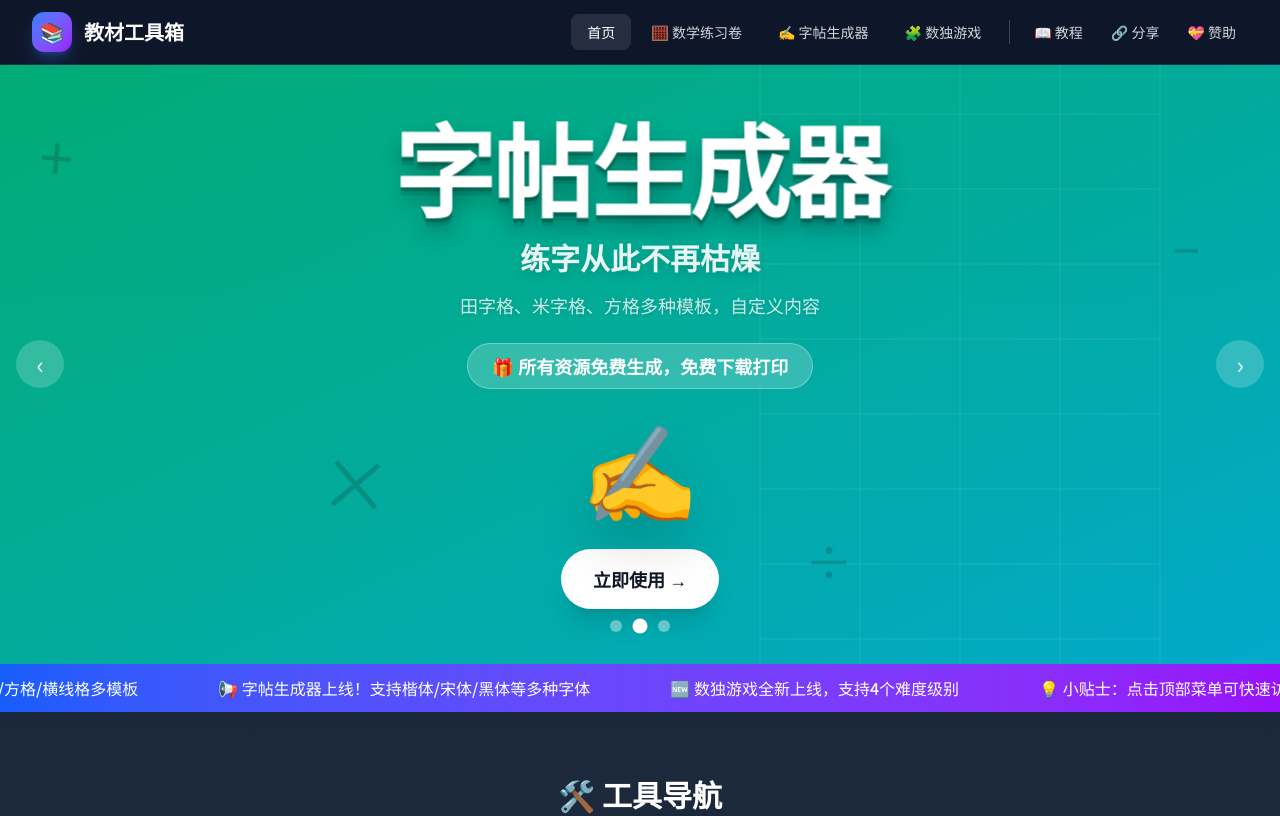
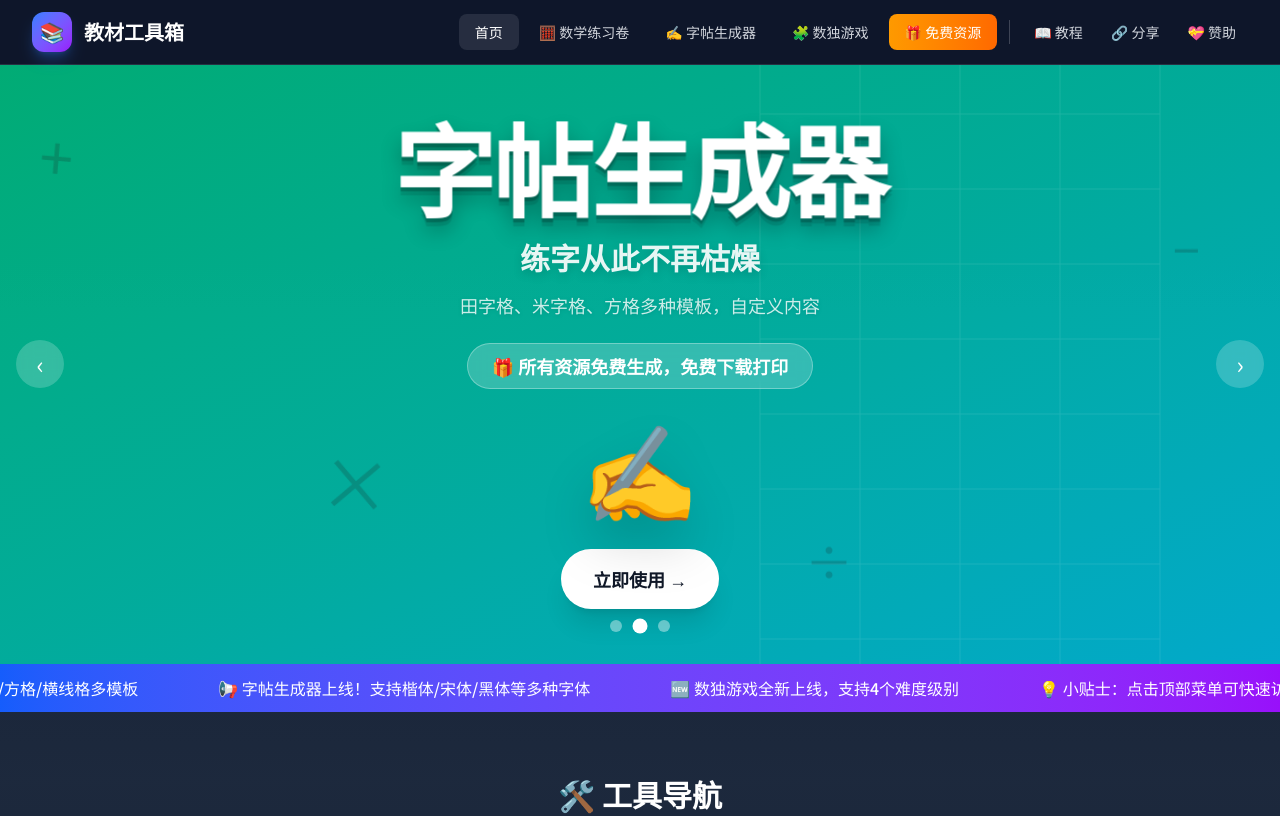
Before and after one commit to jm6-lang/math-worksheet, a Next.js app: page / in a window 1280 px wide. Shown: the top 816 px of the page. Built offline with nearby package versions, Linux system fonts and the light colour scheme.

Commit message:
feat: add free resources page + nav button

```diff
--- a/app/page.tsx
+++ b/app/page.tsx
@@ -152,6 +152,9 @@ export default function HomePage() {
               <a href="/tools/sudoku" className="px-4 py-2 text-sm text-gray-300 hover:text-white hover:bg-white/10 rounded-lg transition-colors">
                 🧩 数独游戏
               </a>
+              <a href="/resources" className="px-4 py-2 text-sm bg-gradient-to-r from-amber-500 to-orange-500 text-white rounded-lg font-medium hover:from-amber-600 hover:to-orange-600 transition-colors">
+                🎁 免费资源
+              </a>
               <div className="w-px h-6 bg-white/20 mx-2"></div>
               <button onClick={() => setShowTutorial(true)} className="px-3 py-2 text-sm text-gray-300 hover:text-white hover:bg-white/10 rounded-lg transition-colors">
                 📖 教程
@@ -199,6 +202,7 @@ export default function HomePage() {
             <a href="/tools/math-worksheet" className="block px-4 py-2 text-gray-300 hover:text-white hover:bg-white/10 rounded-lg">🧮 数学练习卷</a>
             <a href="/tools/calligraphy" className="block px-4 py-2 text-gray-300 hover:text-white hover:bg-white/10 rounded-lg">✍️ 字帖生成器</a>
             <a href="/tools/sudoku" className="block px-4 py-2 text-gray-300 hover:text-white hover:bg-white/10 rounded-lg">🧩 数独游戏</a>
+            <a href="/resources" className="block px-4 py-2 text-amber-400 bg-amber-500/10 rounded-lg">🎁 免费资源</a>
             <div className="border-t border-white/10 my-2"></div>
             <button onClick={() => { setShowTutorial(true); setMobileMenu(false); }} className="block w-full text-left px-4 py-2 text-gray-300 hover:text-white hover:bg-white/10 rounded-lg">📖 使用教程</button>
             <button onClick={() => { navigator.clipboard.writeText('https://math-worksheet.pages.dev'); alert('链接已复制！可粘贴到微信分享给好友'); }} className="block w-full text-left px-4 py-2 text-gray-300 hover:text-white hover:bg-white/10 rounded-lg">💚 分享到微信</button>
```
